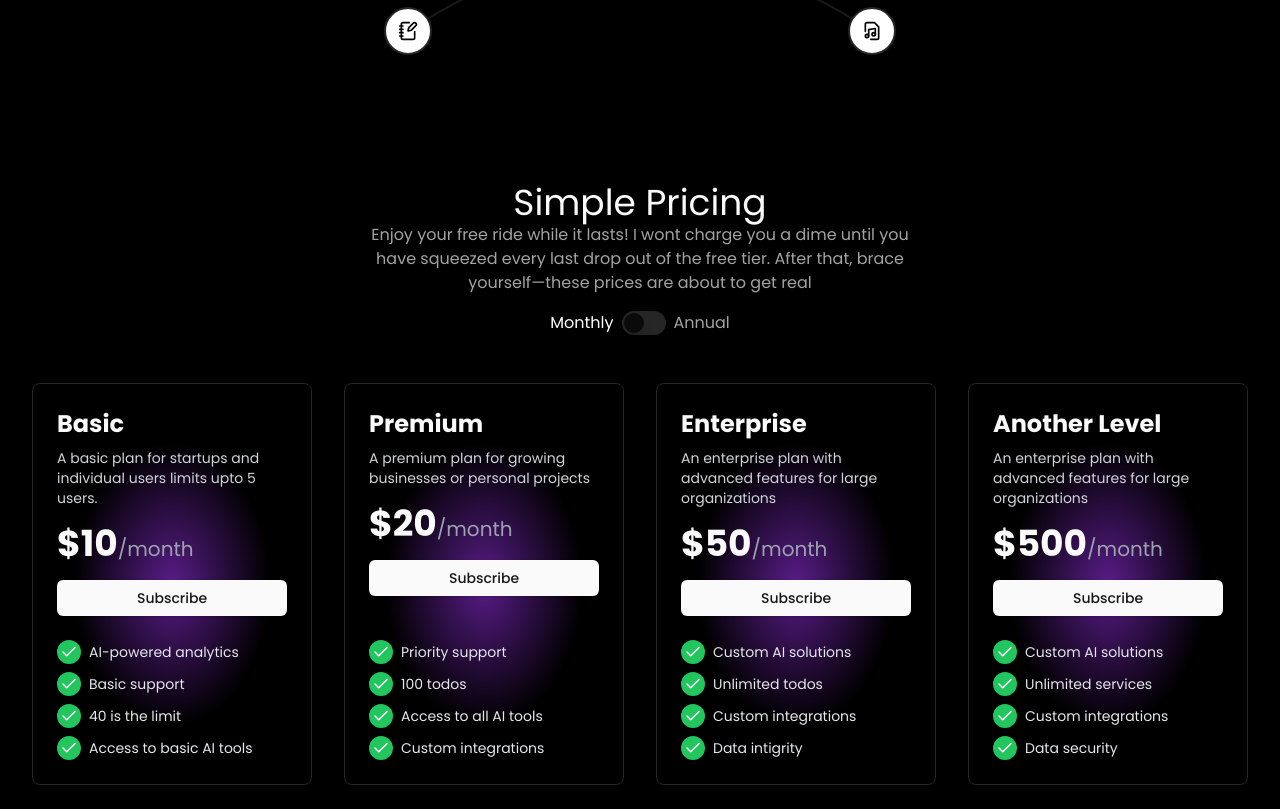
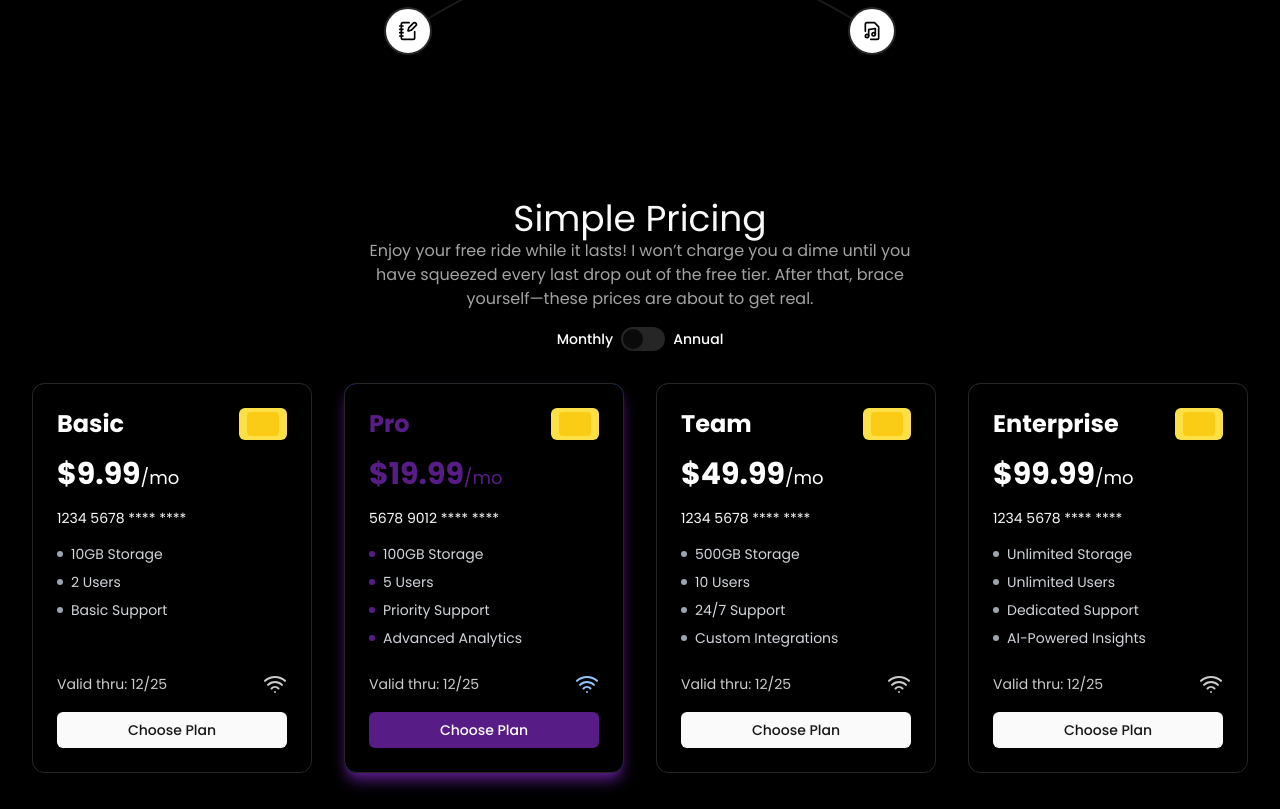
Before and after one commit to AmanTrivedi1/anothertodo, a Next.js app: page / in a window 1280 px wide. Shown: the part 2091-2900 px from the top of the page. Built offline with nearby package versions, Linux system fonts and the light colour scheme; no server answers.

Commit message:
change the card design

```diff
--- a/components/pricing/pricingCard.tsx
+++ b/components/pricing/pricingCard.tsx
@@ -1,124 +1,149 @@
 "use client";
+
 import { useState } from "react";
+import { Button } from "@/components/ui/button";
 import { Switch } from "@/components/ui/switch";
-import { Button } from "@/components/ui/button";
-import { Check } from "lucide-react";
+import { Wifi } from "lucide-react";
+import { Card } from "../ui/card";
+import { Label } from "../ui/label";
 import Heading from "../heading/heading";
-const pricingPlans = [
+
+const subscriptionPlans = [
   {
-    id: 1,
     name: "Basic",
-    description:
-      "A basic plan for startups and individual users limits upto 5 users.",
-    monthlyPrice: 10,
-    yearlyPrice: 100,
+    monthlyPrice: "$9.99",
+    annualPrice: "$99.99",
+    color: "from-gray-600 to-gray-800",
+    features: ["10GB Storage", "2 Users", "Basic Support"],
+  },
+  {
+    name: "Pro",
+    monthlyPrice: "$19.99",
+    annualPrice: "$199.99",
+    color: "from-blue-600 to-blue-800",
+    isPremium: true,
     features: [
-      "AI-powered analytics",
-      "Basic support",
-      "40 is the limit",
-      "Access to basic AI tools",
+      "100GB Storage",
+      "5 Users",
+      "Priority Support",
+      "Advanced Analytics",
     ],
   },
   {
-    id: 2,
-    name: "Premium",
-    description: "A premium plan for growing businesses or personal projects",
-    monthlyPrice: 20,
-    yearlyPrice: 200,
+    name: "Team",
+    monthlyPrice: "$49.99",
+    annualPrice: "$499.99",
+    color: "from-gray-600 to-gray-800",
     features: [
-      "Priority support",
-      "100 todos",
-      "Access to all AI tools",
-      "Custom integrations",
+      "500GB Storage",
+      "10 Users",
+      "24/7 Support",
+      "Custom Integrations",
     ],
   },
   {
-    id: 3,
     name: "Enterprise",
-    description:
-      "An enterprise plan with advanced features for large organizations",
-    monthlyPrice: 50,
-    yearlyPrice: 500,
+    monthlyPrice: "$99.99",
+    annualPrice: "$999.99",
+    color: "from-gray-600 to-gray-800",
     features: [
-      "Custom AI solutions",
-      "Unlimited todos",
-      "Custom integrations",
-      "Data intigrity",
-    ],
-  },
-  {
-    id: 4,
-    name: "Another Level",
-    description:
-      "An enterprise plan with advanced features for large organizations",
-    monthlyPrice: 500,
-    yearlyPrice: 2000,
-    features: [
-      "Custom AI solutions",
-      "Unlimited services",
-      "Custom integrations ",
-      "Data security",
+      "Unlimited Storage",
+      "Unlimited Users",
+      "Dedicated Support",
+      "AI-Powered Insights",
     ],
   },
 ];
 
-export default function GradientPricingPage() {
+export default function Component() {
   const [isAnnual, setIsAnnual] = useState(false);
 
   return (
-    <div className="p-8">
+    <div className="py-12 px-4 sm:px-6 lg:px-8">
       <div className="max-w-7xl mx-auto">
         <Heading
           heading="Simple Pricing"
-          subheading=" Enjoy your free ride while it lasts! I wont charge you a dime until
-          you have squeezed every last drop out of the free tier. After that,
-          brace yourself—these prices are about to get real"
+          subheading="Enjoy your free ride while it lasts! I won’t charge you a dime until you have squeezed every last drop out of the free tier. After that, brace yourself—these prices are about to get real."
         />
-
-        <div className="flex items-center   justify-center mb-12">
-          <span
-            className={`mr-2 ${isAnnual ? "text-muted-foreground" : "text-white"}`}
+        <div className="flex justify-center items-center mb-8">
+          <Label htmlFor="annual-toggle" className="mr-2 text-white">
+            Monthly
+          </Label>
+          <Switch
+            id="annual-toggle"
+            checked={isAnnual}
+            onCheckedChange={setIsAnnual}
+          />
+          <Label htmlFor="annual-toggle" className="ml-2 text-white">
+            Annual
+          </Label>
+        </div>
+        <div className="grid grid-cols-1 gap-8 sm:grid-cols-2 lg:grid-cols-4">
+          {subscriptionPlans.map((plan) => (
+            <Card
+              key={plan.name}
+              className={`relative overflow-hidden transition-all duration-300 transform hover:scale-105 bg-black border rounded-xl ${plan.isPremium ? "shadow-lg shadow-purple-900" : "ring-offset-purple-900"}`}
             >
-            Monthly
-          </span>
-          <Switch checked={isAnnual} onCheckedChange={setIsAnnual} />
-          <span
-            className={`ml-2 ${isAnnual ? "text-white" : "text-muted-foreground"}`}
+              <div
+                className={`absolute inset-0 bg-gradient-to-br ${plan.color} opacity-70`}
+              ></div>
+              <div className="absolute inset-0 bg-black rounded-lg backdrop-blur-sm"></div>
+              <div className="relative z-10 p-6 h-full flex flex-col justify-between">
+                <div>
+                  <div className="flex justify-between items-start mb-4">
+                    <h3
+                      className={`text-2xl font-bold ${plan.isPremium ? "text-purple-900" : "text-white"}`}
                     >
-            Annual
-          </span>
-
-
+                      {plan.name}
+                    </h3>
+                    <div className="w-12 h-8 bg-yellow-300 rounded-md flex items-center justify-center">
+                      <div className="w-8 h-6 bg-yellow-400 rounded-sm"></div>
                     </div>
-
-        <div className="grid  grid-cols-1 md:grid-cols-2 lg:grid-cols-4 gap-8">
-          {pricingPlans.map((plan, index) => (
+                  </div>
                   <div
-              key={index}
-              className=" p-6 flex flex-col border  rounded-lg  bg-[radial-gradient(ellipse_at_center,_var(--tw-gradient-stops))] from-purple-900 via-black to-black pointer-events-none "
+                    className={`text-3xl font-bold mb-4 ${plan.isPremium ? "text-purple-900" : "text-white"}`}
                   >
-              <h3 className="text-2xl font-bold mb-2">{plan.name}</h3>
-              <p className="text-gray-300 mb-4 text-sm">{plan.description}</p>
-              <div className="text-4xl font-bold mb-4 ">
-                ${isAnnual ? plan.yearlyPrice : plan.monthlyPrice}
-                <span className="text-xl font-normal text-gray-400">
-                  /{isAnnual ? "year" : "month"}
+                    {isAnnual ? plan.annualPrice : plan.monthlyPrice}
+                    <span className="text-lg font-normal">
+                      /{isAnnual ? "year" : "mo"}
                     </span>
                   </div>
-              <Button className="mb-6 transition-all cursor-pointer ">
-                Subscribe
-              </Button>
-              <ul className="space-y-2 mt-auto">
-                {plan.features.map((feature, featureIndex) => (
-                  <li key={featureIndex} className="flex items-center">
-                    <span className="bg-green-500 h-6 w-6 rounded-full flex items-center justify-center mr-2">
-                      <Check size={18} className="text-white" />
-                    </span>
-                    <span className="text-gray-200 text-sm">{feature}</span>
+                  <div className="text-sm mb-4">
+                    {plan.isPremium ? "5678" : "1234"}{" "}
+                    {plan.isPremium ? "9012" : "5678"} **** ****
+                  </div>
+                  <ul className="text-gray-300 space-y-2 mb-6">
+                    {plan.features.map((feature, index) => (
+                      <li key={index} className="flex items-center text-sm">
+                        <span
+                          className={`w-1.5 h-1.5 ${plan.isPremium ? "bg-purple-900" : "bg-gray-400"} rounded-full mr-2`}
+                        ></span>
+                        {feature}
                       </li>
                     ))}
                   </ul>
                 </div>
+                <div>
+                  <div className="flex justify-between items-center mb-4">
+                    <div className="text-white text-opacity-80 text-sm">
+                      Valid thru: 12/25
+                    </div>
+                    <Wifi
+                      className={`h-6 w-6 ${plan.isPremium ? "text-blue-300" : "text-white text-opacity-80"}`}
+                    />
+                  </div>
+                  <Button
+                    className={`w-full transition-colors duration-300 ${
+                      plan.isPremium
+                        ? "bg-purple-900 hover:bg-purple-950 text-white"
+                        : ""
+                    }`}
+                  >
+                    Choose Plan
+                  </Button>
+                </div>
+              </div>
+            </Card>
           ))}
         </div>
       </div>
--- /dev/null
+++ b/components/ui/card.tsx
@@ -0,0 +1,79 @@
+import * as React from "react"
+
+import { cn } from "@/lib/utils"
+
+const Card = React.forwardRef<
+  HTMLDivElement,
+  React.HTMLAttributes<HTMLDivElement>
+>(({ className, ...props }, ref) => (
+  <div
+    ref={ref}
+    className={cn(
+      "rounded-lg border bg-card text-card-foreground shadow-sm",
+      className
+    )}
+    {...props}
+  />
+))
+Card.displayName = "Card"
+
+const CardHeader = React.forwardRef<
+  HTMLDivElement,
+  React.HTMLAttributes<HTMLDivElement>
+>(({ className, ...props }, ref) => (
+  <div
+    ref={ref}
+    className={cn("flex flex-col space-y-1.5 p-6", className)}
+    {...props}
+  />
+))
+CardHeader.displayName = "CardHeader"
+
+const CardTitle = React.forwardRef<
+  HTMLParagraphElement,
+  React.HTMLAttributes<HTMLHeadingElement>
+>(({ className, ...props }, ref) => (
+  <h3
+    ref={ref}
+    className={cn(
+      "text-2xl font-semibold leading-none tracking-tight",
+      className
+    )}
+    {...props}
+  />
+))
+CardTitle.displayName = "CardTitle"
+
+const CardDescription = React.forwardRef<
+  HTMLParagraphElement,
+  React.HTMLAttributes<HTMLParagraphElement>
+>(({ className, ...props }, ref) => (
+  <p
+    ref={ref}
+    className={cn("text-sm text-muted-foreground", className)}
+    {...props}
+  />
+))
+CardDescription.displayName = "CardDescription"
+
+const CardContent = React.forwardRef<
+  HTMLDivElement,
+  React.HTMLAttributes<HTMLDivElement>
+>(({ className, ...props }, ref) => (
+  <div ref={ref} className={cn("p-6 pt-0", className)} {...props} />
+))
+CardContent.displayName = "CardContent"
+
+const CardFooter = React.forwardRef<
+  HTMLDivElement,
+  React.HTMLAttributes<HTMLDivElement>
+>(({ className, ...props }, ref) => (
+  <div
+    ref={ref}
+    className={cn("flex items-center p-6 pt-0", className)}
+    {...props}
+  />
+))
+CardFooter.displayName = "CardFooter"
+
+export { Card, CardHeader, CardFooter, CardTitle, CardDescription, CardContent }
--- /dev/null
+++ b/components/ui/label.tsx
@@ -0,0 +1,26 @@
+"use client"
+
+import * as React from "react"
+import * as LabelPrimitive from "@radix-ui/react-label"
+import { cva, type VariantProps } from "class-variance-authority"
+
+import { cn } from "@/lib/utils"
+
+const labelVariants = cva(
+  "text-sm font-medium leading-none peer-disabled:cursor-not-allowed peer-disabled:opacity-70"
+)
+
+const Label = React.forwardRef<
+  React.ElementRef<typeof LabelPrimitive.Root>,
+  React.ComponentPropsWithoutRef<typeof LabelPrimitive.Root> &
+    VariantProps<typeof labelVariants>
+>(({ className, ...props }, ref) => (
+  <LabelPrimitive.Root
+    ref={ref}
+    className={cn(labelVariants(), className)}
+    {...props}
+  />
+))
+Label.displayName = LabelPrimitive.Root.displayName
+
+export { Label }
--- a/package.json
+++ b/package.json
@@ -10,6 +10,7 @@
   },
   "dependencies": {
     "@radix-ui/react-icons": "^1.3.0",
+    "@radix-ui/react-label": "^2.1.0",
     "@radix-ui/react-slot": "^1.1.0",
     "@radix-ui/react-switch": "^1.1.1",
     "class-variance-authority": "^0.7.0",
```
Also changed, not shown: 1 other file (tests, documents, lock files or other folders). Lines whose indentation alone changed are shown as unchanged.
